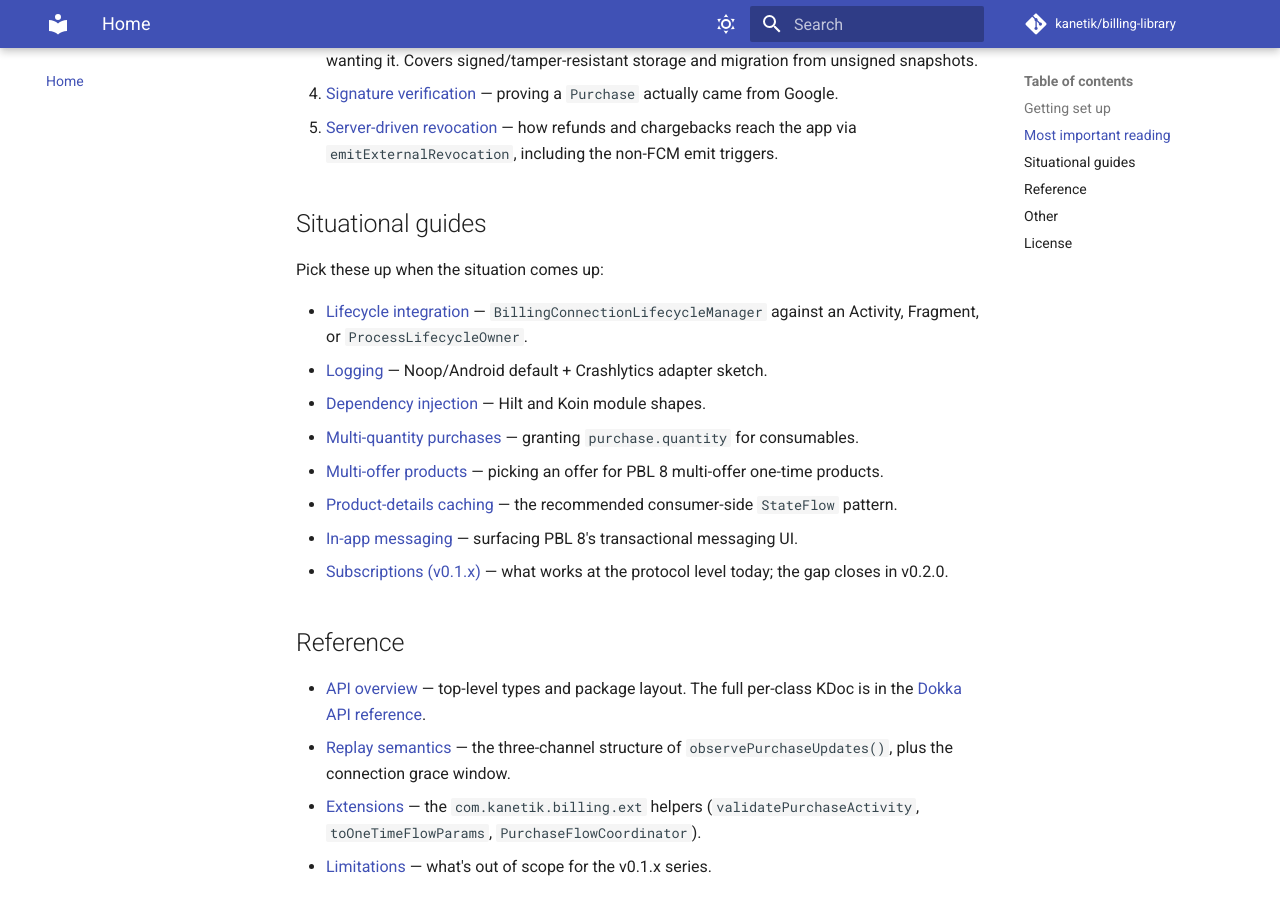
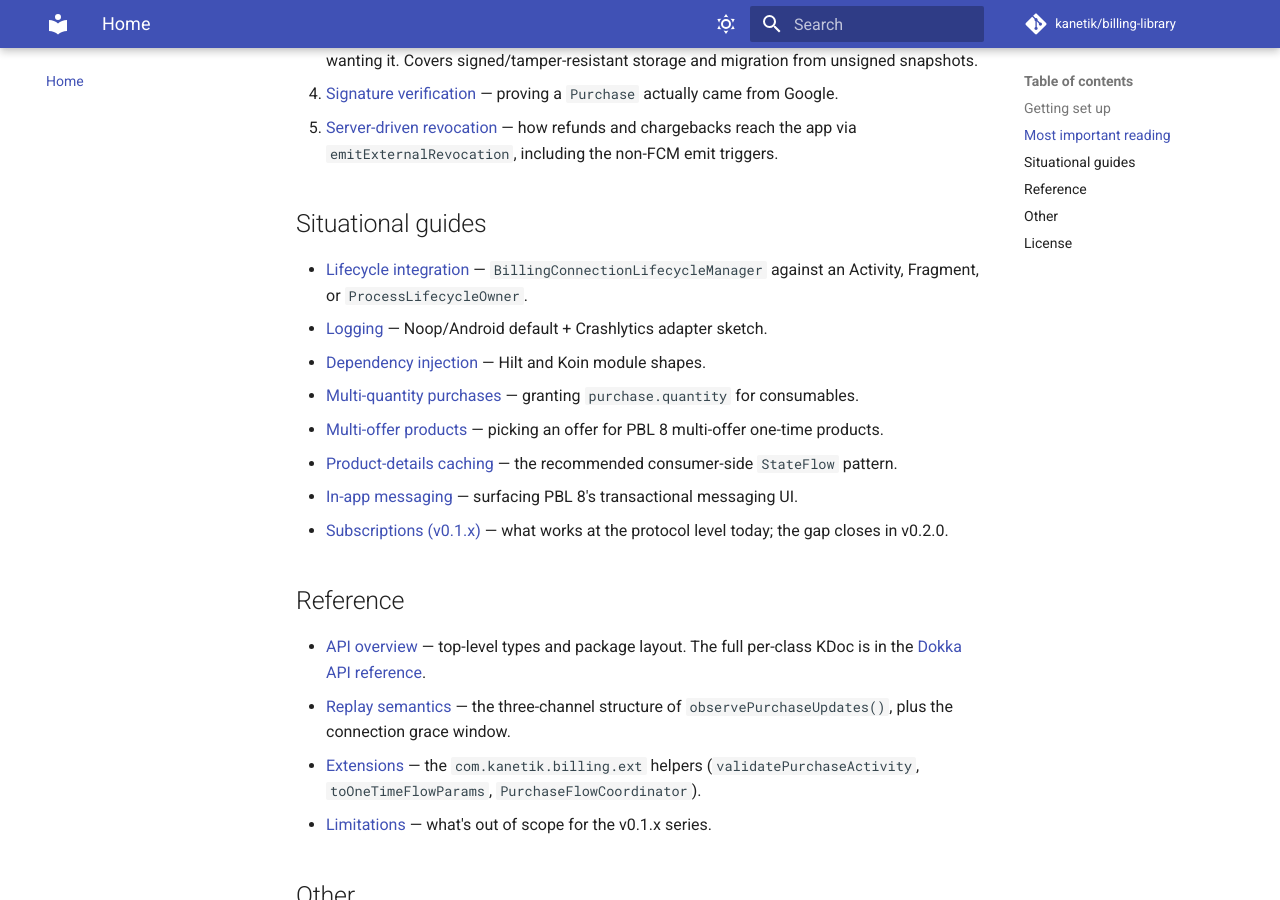
Before and after one commit to kanetik/billing-library, an MkDocs documentation site: the page built from docs/index.md, in a window 1280 px wide and 900 px high, scrolled down 709 px. Built offline with MkDocs 1.6.1 and Material for MkDocs 9.7.7, drawn with Linux system fonts in a browser that asks for light colours; comment, search, counter and statistics services are not loaded.

Commit message:
docs: drop tautological intro line on Situational guides section
The "Pick these up when the situation comes up:" line under "##
Situational guides" was restating the section heading. The per-bullet
descriptions already say when each guide applies (consumables,
multi-offer products, Hilt/Koin shapes, etc.), so the framing line
just took up a row.

Co-Authored-By: Claude Opus 4.7 (1M context) <noreply@anthropic.com>

```diff
--- a/docs/index.md
+++ b/docs/index.md
@@ -18,8 +18,6 @@ If you haven't shipped a Play Billing integration before, these are the guides t
 5. [Server-driven revocation](guides/server-driven-revocation.md) — how refunds and chargebacks reach the app via `emitExternalRevocation`, including the non-FCM emit triggers.
 
 ## Situational guides
-
-Pick these up when the situation comes up:
 
 - [Lifecycle integration](guides/lifecycle.md) — `BillingConnectionLifecycleManager` against an Activity, Fragment, or `ProcessLifecycleOwner`.
 - [Logging](guides/logging.md) — Noop/Android default + Crashlytics adapter sketch.
```
